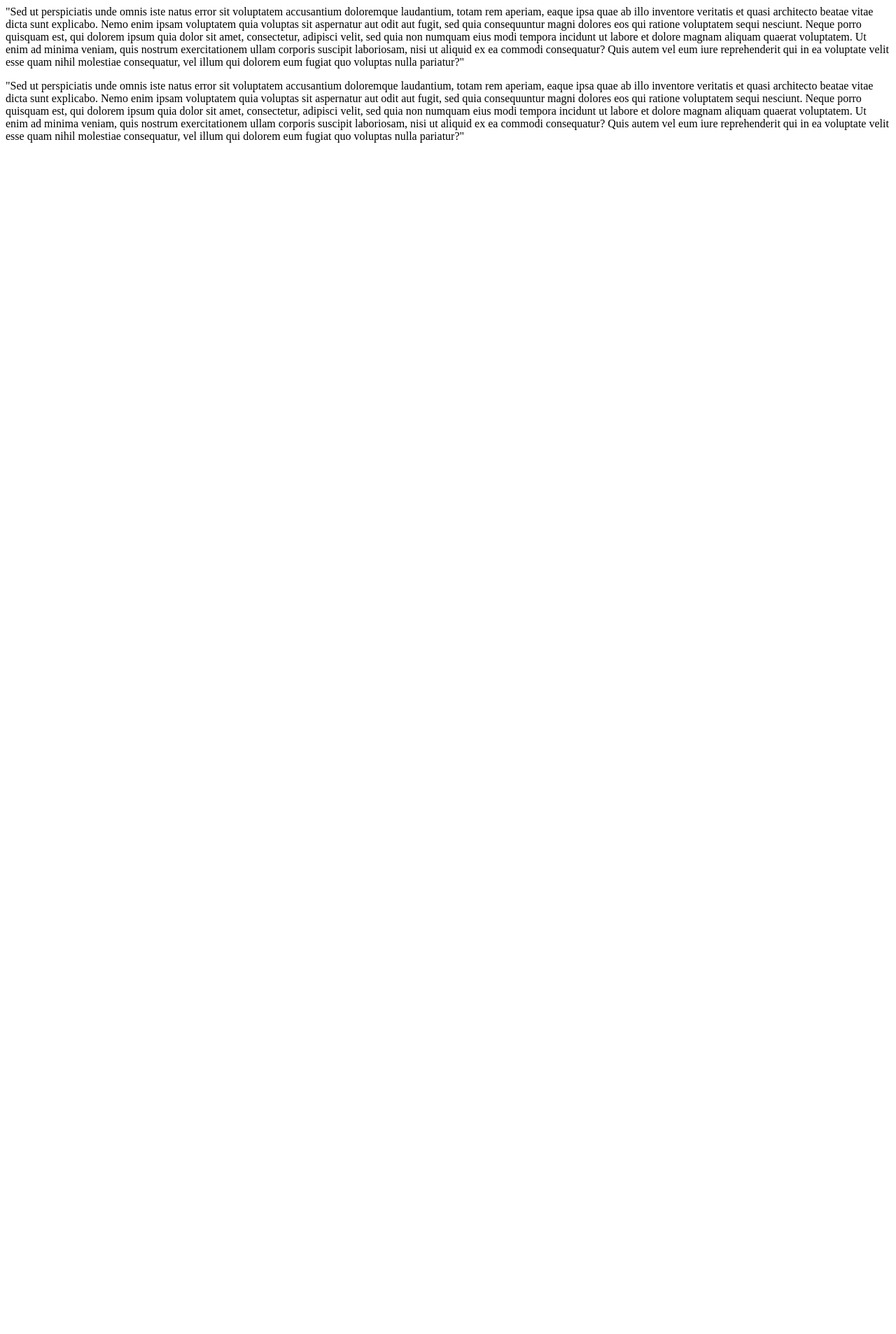
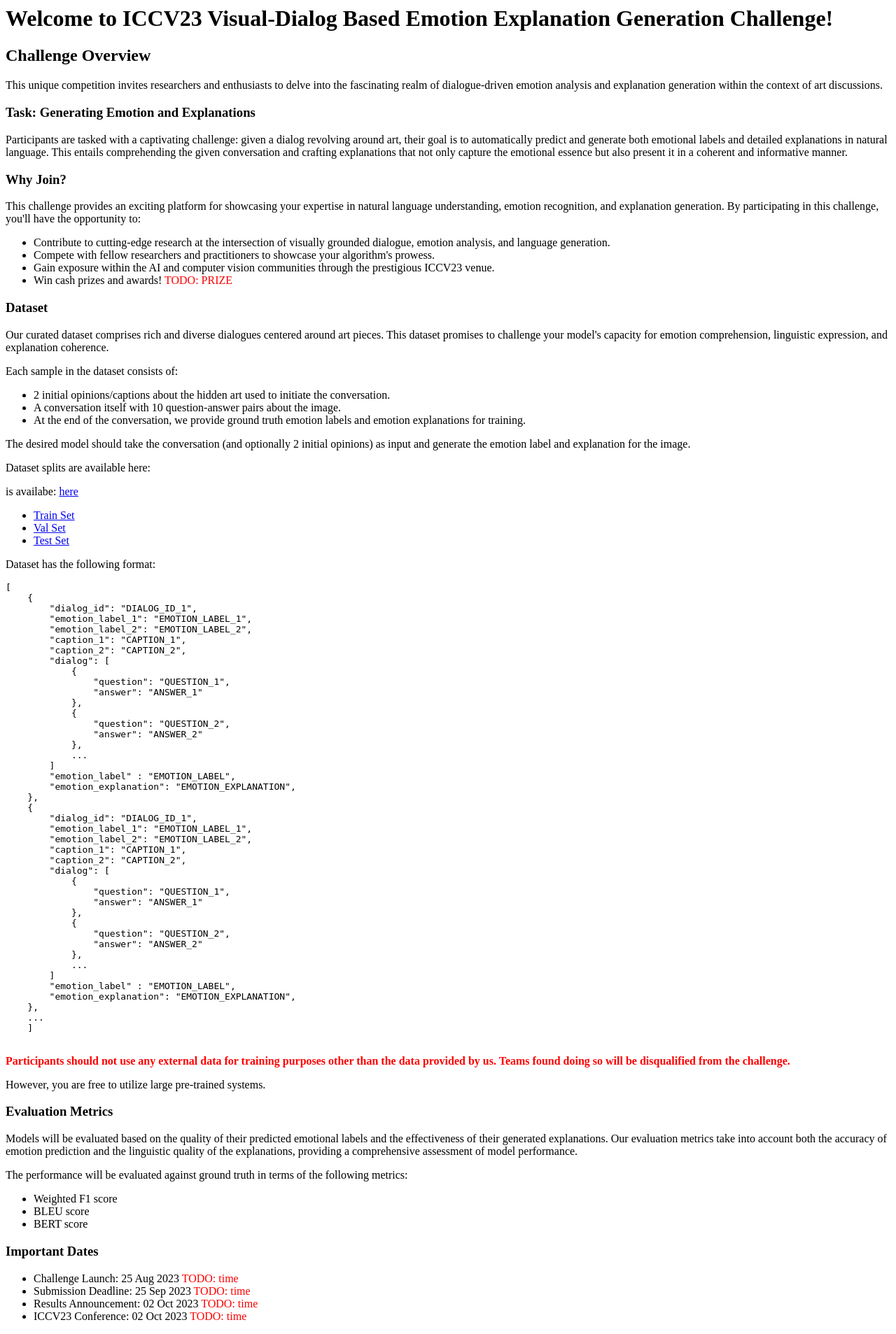
Before and after one commit to Kilichbek/affective-visdial, a Python web app: template templates/description.html in a window 1280 px wide. Shown: the whole page at 70% size. Before the commit the page ends 204 px from the top, so only its background shows below. Run offline with Jinja, Linux system fonts and the light colour scheme; the template is opened without the code that fills it, so the values that code supplies are empty.

Commit message:
draft version 1

```diff
--- a/templates/description.html
+++ b/templates/description.html
@@ -1,3 +1,101 @@
-<p>"Sed ut perspiciatis unde omnis iste natus error sit voluptatem accusantium doloremque laudantium, totam rem aperiam, eaque ipsa quae ab illo inventore veritatis et quasi architecto beatae vitae dicta sunt explicabo. Nemo enim ipsam voluptatem quia voluptas sit aspernatur aut odit aut fugit, sed quia consequuntur magni dolores eos qui ratione voluptatem sequi nesciunt. Neque porro quisquam est, qui dolorem ipsum quia dolor sit amet, consectetur, adipisci velit, sed quia non numquam eius modi tempora incidunt ut labore et dolore magnam aliquam quaerat voluptatem. Ut enim ad minima veniam, quis nostrum exercitationem ullam corporis suscipit laboriosam, nisi ut aliquid ex ea commodi consequatur? Quis autem vel eum iure reprehenderit qui in ea voluptate velit esse quam nihil molestiae consequatur, vel illum qui dolorem eum fugiat quo voluptas nulla pariatur?"</p>
+<h1>Welcome to ICCV23 Visual-Dialog Based Emotion Explanation Generation Challenge!</h1>
 
-<p>"Sed ut perspiciatis unde omnis iste natus error sit voluptatem accusantium doloremque laudantium, totam rem aperiam, eaque ipsa quae ab illo inventore veritatis et quasi architecto beatae vitae dicta sunt explicabo. Nemo enim ipsam voluptatem quia voluptas sit aspernatur aut odit aut fugit, sed quia consequuntur magni dolores eos qui ratione voluptatem sequi nesciunt. Neque porro quisquam est, qui dolorem ipsum quia dolor sit amet, consectetur, adipisci velit, sed quia non numquam eius modi tempora incidunt ut labore et dolore magnam aliquam quaerat voluptatem. Ut enim ad minima veniam, quis nostrum exercitationem ullam corporis suscipit laboriosam, nisi ut aliquid ex ea commodi consequatur? Quis autem vel eum iure reprehenderit qui in ea voluptate velit esse quam nihil molestiae consequatur, vel illum qui dolorem eum fugiat quo voluptas nulla pariatur?"</p>
+<h2>Challenge Overview</h2>
+<p>This unique competition invites researchers and enthusiasts to delve into the fascinating realm of dialogue-driven emotion analysis and explanation generation within the context of art discussions.</p>
+
+<h3>Task: Generating Emotion and Explanations</h3>
+<p>Participants are tasked with a captivating challenge: given a dialog revolving around art, their goal is to automatically predict and generate both emotional labels and detailed explanations in natural language. This entails comprehending the given conversation and crafting explanations that not only capture the emotional essence but also present it in a coherent and informative manner.</p>
+
+<h3>Why Join?</h3>
+<p>This challenge provides an exciting platform for showcasing your expertise in natural language understanding, emotion recognition, and explanation generation. By participating in this challenge, you'll have the opportunity to:</p>
+<ul>
+    <li>Contribute to cutting-edge research at the intersection of visually grounded dialogue, emotion analysis, and language generation.</li>
+    <li>Compete with fellow researchers and practitioners to showcase your algorithm's prowess.</li>
+    <li>Gain exposure within the AI and computer vision communities through the prestigious ICCV23 venue.</li>
+    <li>Win cash prizes and awards! <span style="color: red">TODO: PRIZE</span></li>
+</ul>
+
+<h3>Dataset</h3>
+<p>Our curated dataset comprises rich and diverse dialogues centered around art pieces.
+This dataset promises to challenge your model's capacity for emotion comprehension, linguistic expression, and explanation coherence.</p>
+Each sample in the dataset consists of:
+<ul>
+    <li>2 initial opinions/captions about the hidden art used to initiate the conversation.</li>
+    <li>A conversation itself with 10 question-answer pairs about the image.</li>
+    <li>At the end of the conversation, we provide ground truth emotion labels and emotion explanations for training.</li>
+</ul>
+The desired model should take the conversation (and optionally 2 initial opinions) as input and generate the emotion label and explanation for the image.
+
+<p>Dataset splits are available here:</p>
+    is availabe: <a href="#">here</a>
+    <ul>
+        <li><a href="#">Train Set</a></li>
+        <li><a href="#">Val Set</a></li>
+        <li><a href="#">Test Set</a></li>
+    </ul>
+
+<p>Dataset has the following format:</p>
+<pre><code>[
+    {
+        "dialog_id": "DIALOG_ID_1",
+        "emotion_label_1": "EMOTION_LABEL_1",
+        "emotion_label_2": "EMOTION_LABEL_2",
+        "caption_1": "CAPTION_1",
+        "caption_2": "CAPTION_2",
+        "dialog": [
+            {
+                "question": "QUESTION_1",
+                "answer": "ANSWER_1"
+            },
+            {
+                "question": "QUESTION_2",
+                "answer": "ANSWER_2"
+            },
+            ...
+        ]
+        "emotion_label" : "EMOTION_LABEL",
+        "emotion_explanation": "EMOTION_EXPLANATION",
+    },
+    {
+        "dialog_id": "DIALOG_ID_1",
+        "emotion_label_1": "EMOTION_LABEL_1",
+        "emotion_label_2": "EMOTION_LABEL_2",
+        "caption_1": "CAPTION_1",
+        "caption_2": "CAPTION_2",
+        "dialog": [
+            {
+                "question": "QUESTION_1",
+                "answer": "ANSWER_1"
+            },
+            {
+                "question": "QUESTION_2",
+                "answer": "ANSWER_2"
+            },
+            ...
+        ]
+        "emotion_label" : "EMOTION_LABEL",
+        "emotion_explanation": "EMOTION_EXPLANATION",
+    },
+    ...
+    ]
+    </code></pre>
+<p style="color: red;"><strong>Participants should not use any external data for training purposes other than the data provided by us. Teams found doing so will be disqualified from the challenge.</strong></p>
+<p>However, you are free to utilize large pre-trained systems.</p>
+
+<h3>Evaluation Metrics</h3>
+<p>Models will be evaluated based on the quality of their predicted emotional labels and the effectiveness of their generated explanations.
+Our evaluation metrics take into account both the accuracy of emotion prediction and the linguistic quality of the explanations, providing a comprehensive assessment of model performance.</p>
+The performance will be evaluated against ground truth in terms of the following metrics:
+<ul>
+    <li>Weighted F1 score</li>
+    <li>BLEU score</li>
+    <li>BERT score</li>
+</ul>
+
+<h3>Important Dates</h3>
+<ul>
+    <li>Challenge Launch: 25 Aug 2023  <span style="color: red">TODO: time</span></li>
+    <li>Submission Deadline: 25 Sep 2023  <span style="color: red">TODO: time</span></li>
+    <li>Results Announcement:  02 Oct 2023  <span style="color: red">TODO: time</span></li></li>
+    <li>ICCV23 Conference: 02 Oct 2023  <span style="color: red">TODO: time</span></li>
+</ul>
--- a/templates/terms_and_conditions.html
+++ b/templates/terms_and_conditions.html
@@ -1 +1,3 @@
-<p>Lorem ipsum dolor sit amet, consectetur adipiscing elit, sed do eiusmod tempor incididunt ut labore et dolore magna aliqua. Ut enim ad minim veniam, quis nostrud exercitation ullamco laboris nisi ut aliquip ex ea commodo consequat. Duis aute irure dolor in reprehenderit in voluptate velit esse cillum dolore eu fugiat nulla pariatur. Excepteur sint occaecat cupidatat non proident, sunt in culpa qui officia deserunt mollit anim id est laborum.</p>
+<p>The first and second-place teams are required to submit a four-page report describing their methods in detail.
+    The report must be sufficiently detailed to allow others to reproduce the results. Teams are only eligible for prizes if they successfully submit the report.
+</p>
```
Also changed, not shown: challenge_config.yaml (+16 -11 lines), templates/challenge_phase_1_description.html (+19 -1 lines), templates/challenge_phase_2_description.html (+10 -1 lines), templates/evaluation_details.html (+20 -1 lines), templates/submission_guidelines.html (+28 -1 lines).
